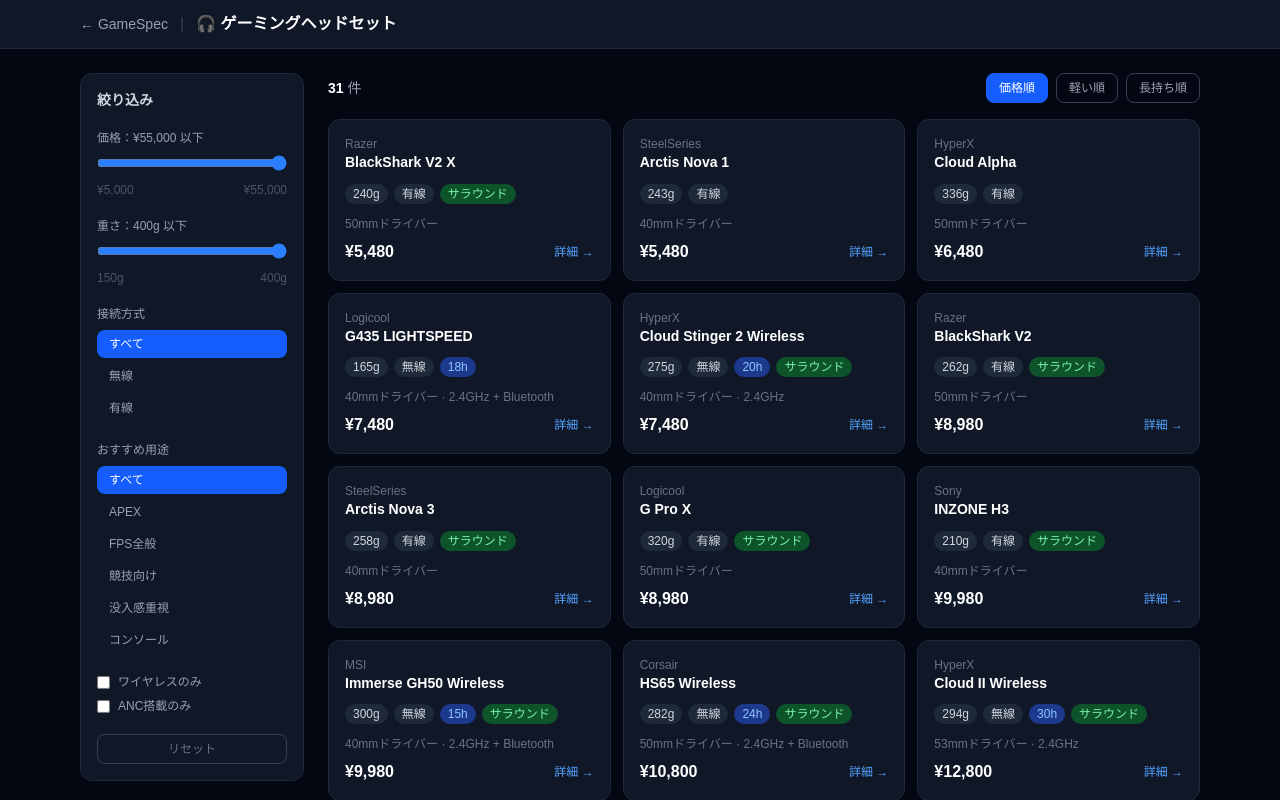
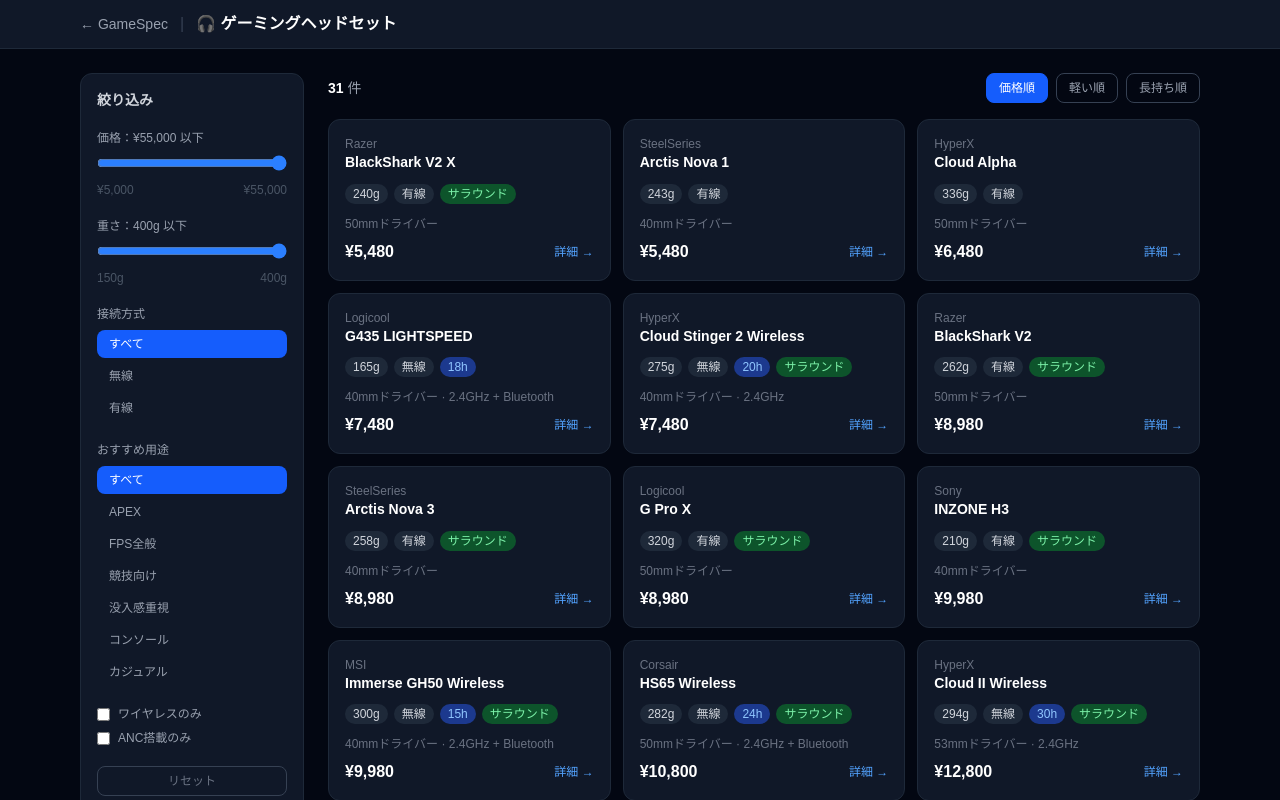
Before and after one commit to eNd1-06/gamespec, a Next.js app: page /headsets in a window 1280 px wide. Shown: the top 800 px of the page. Built offline with nearby package versions, Linux system fonts and the light colour scheme.

Commit message:
Fix HeadsetTag type error: add casual tag

```diff
--- a/app/headsets/[slug]/page.tsx
+++ b/app/headsets/[slug]/page.tsx
@@ -84,7 +84,7 @@
             )}
             {headset.recommendFor.map((t) => (
               <span key={t} className="bg-green-900 text-green-300 text-sm px-3 py-1 rounded-full">
-                {t === "apex" ? "APEX" : t === "fps" ? "FPS" : t === "competitive" ? "競技向け" : t === "immersive" ? "没入感重視" : "コンソール"}向け
+                {t === "apex" ? "APEX" : t === "fps" ? "FPS" : t === "competitive" ? "競技向け" : t === "immersive" ? "没入感重視" : t === "console" ? "コンソール" : "カジュアル"}向け
               </span>
             ))}
           </div>
--- a/app/headsets/page.tsx
+++ b/app/headsets/page.tsx
@@ -107,7 +107,7 @@
             <div>
               <label className="text-xs text-gray-400 mb-2 block">おすすめ用途</label>
               <div className="space-y-1">
-                {(["all", "apex", "fps", "competitive", "immersive", "console"] as const).map((t) => (
+                {(["all", "apex", "fps", "competitive", "immersive", "console", "casual"] as const).map((t) => (
                   <button
                     key={t}
                     onClick={() => setTag(t)}
@@ -117,7 +117,7 @@
                         : "text-gray-400 hover:text-white hover:bg-gray-800"
                     }`}
                   >
-                    {t === "all" ? "すべて" : t === "apex" ? "APEX" : t === "fps" ? "FPS全般" : t === "competitive" ? "競技向け" : t === "immersive" ? "没入感重視" : "コンソール"}
+                    {t === "all" ? "すべて" : t === "apex" ? "APEX" : t === "fps" ? "FPS全般" : t === "competitive" ? "競技向け" : t === "immersive" ? "没入感重視" : t === "console" ? "コンソール" : "カジュアル"}
                   </button>
                 ))}
               </div>
--- a/data/headsets.ts
+++ b/data/headsets.ts
@@ -1,5 +1,5 @@
 export type HeadsetConnection = "wired" | "wireless" | "both";
-export type HeadsetTag = "fps" | "apex" | "competitive" | "immersive" | "console";
+export type HeadsetTag = "fps" | "apex" | "competitive" | "immersive" | "console" | "casual";
 
 export type GamingHeadset = {
   slug: string;
```
